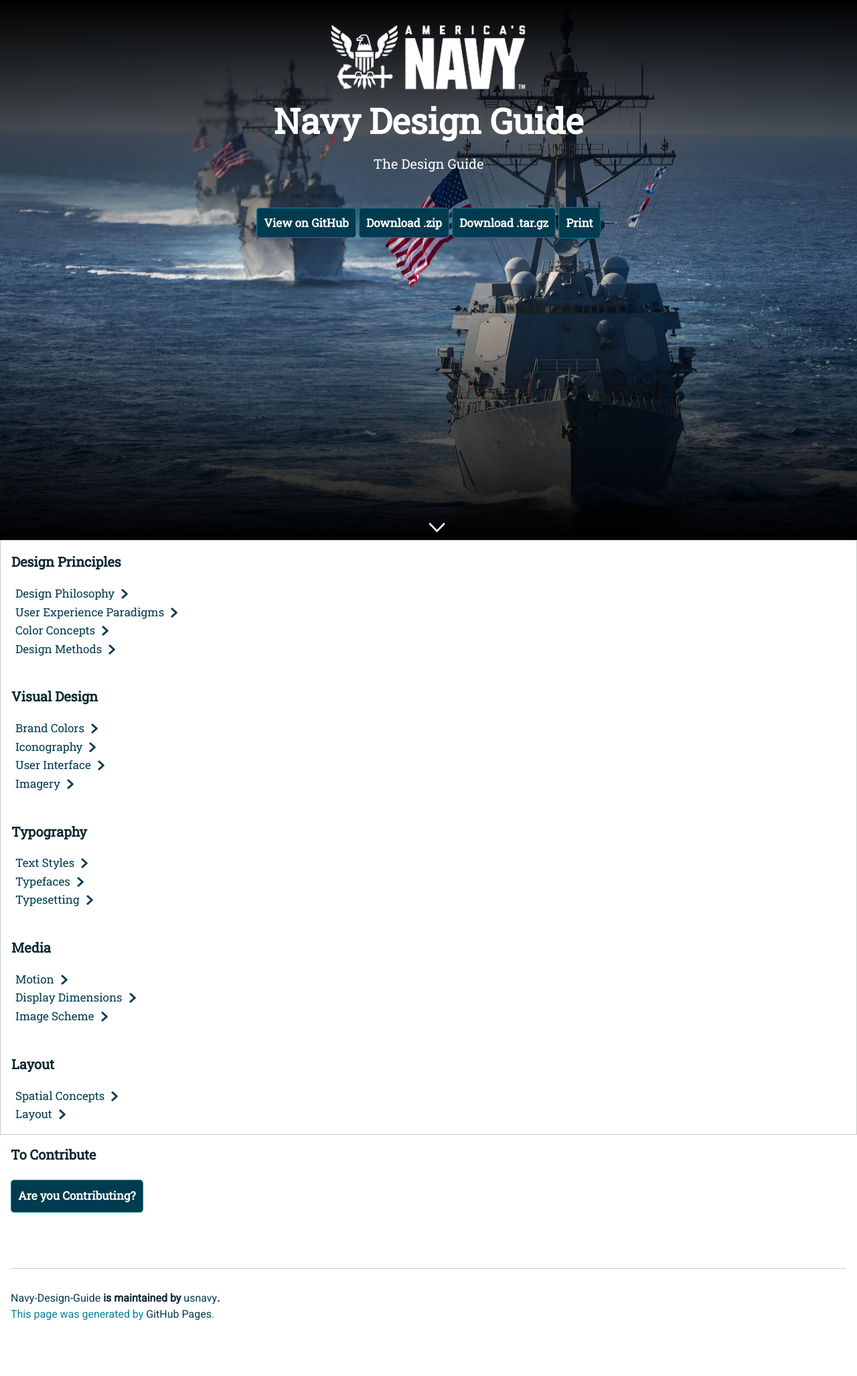
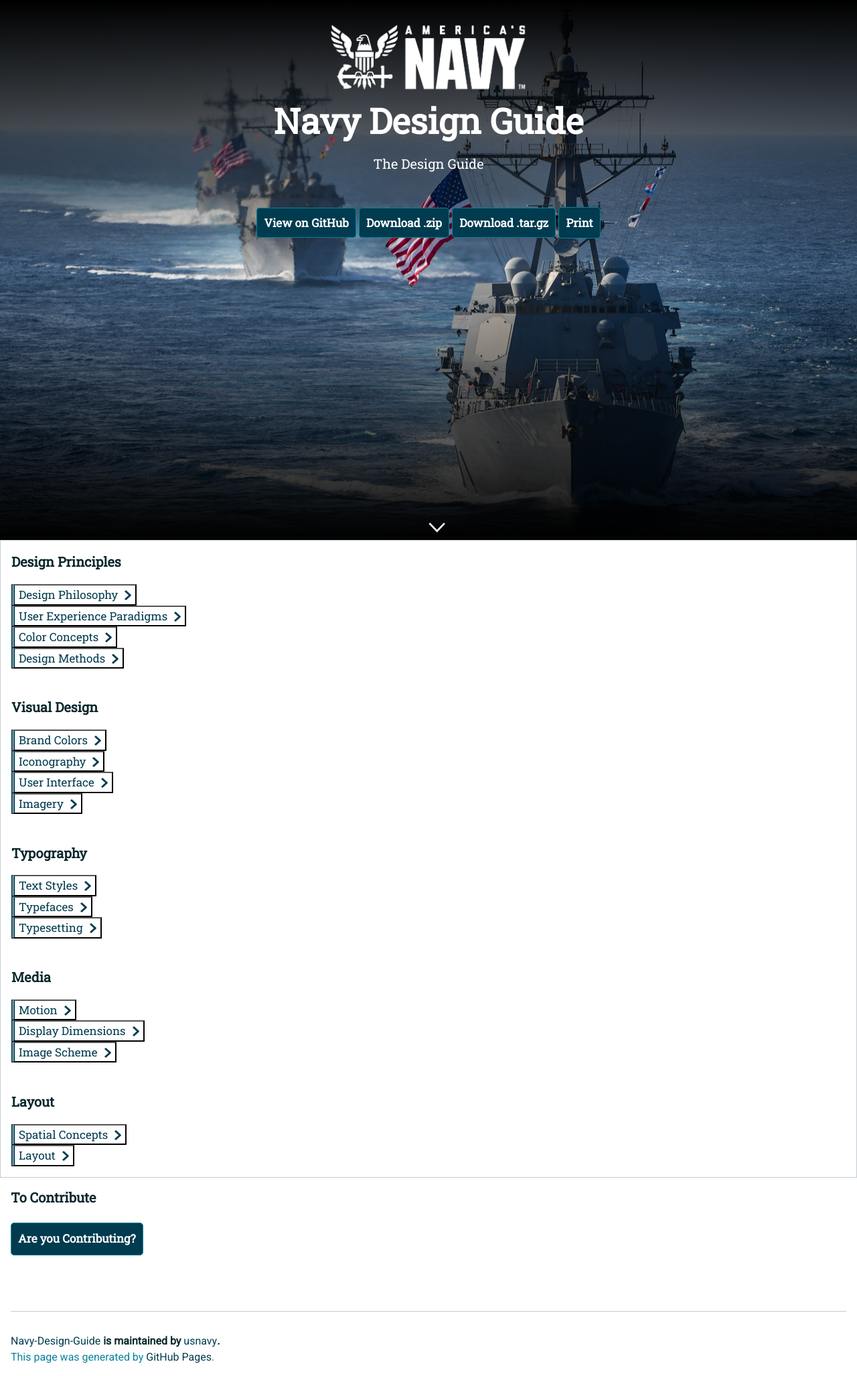
Before and after one commit to usnavy/Navy-Design-Guide, a Jekyll site: the page built from index.md, in a window 1280 px wide. Shown: the whole page at 67% size. Built offline with Jekyll 4.4.1, drawn with Linux system fonts in a browser that asks for light colours; nearby versions of some CDN libraries; our own code applies the rules of GitHub Pages for plain Markdown files; before the commit the page ends 1990 px from its top, so only the background shows below that.

Commit message:
Update jekyll-design.scss

```diff
--- a/_sass/jekyll-design.scss
+++ b/_sass/jekyll-design.scss
@@ -582,7 +582,7 @@ a strong:hover {
 
 .menu-item {
   background: #ffffff;
-  border: 0px solid #ffffff;
+  border-left: 5px double #003B4F;
   display: block;
 }
 
```
